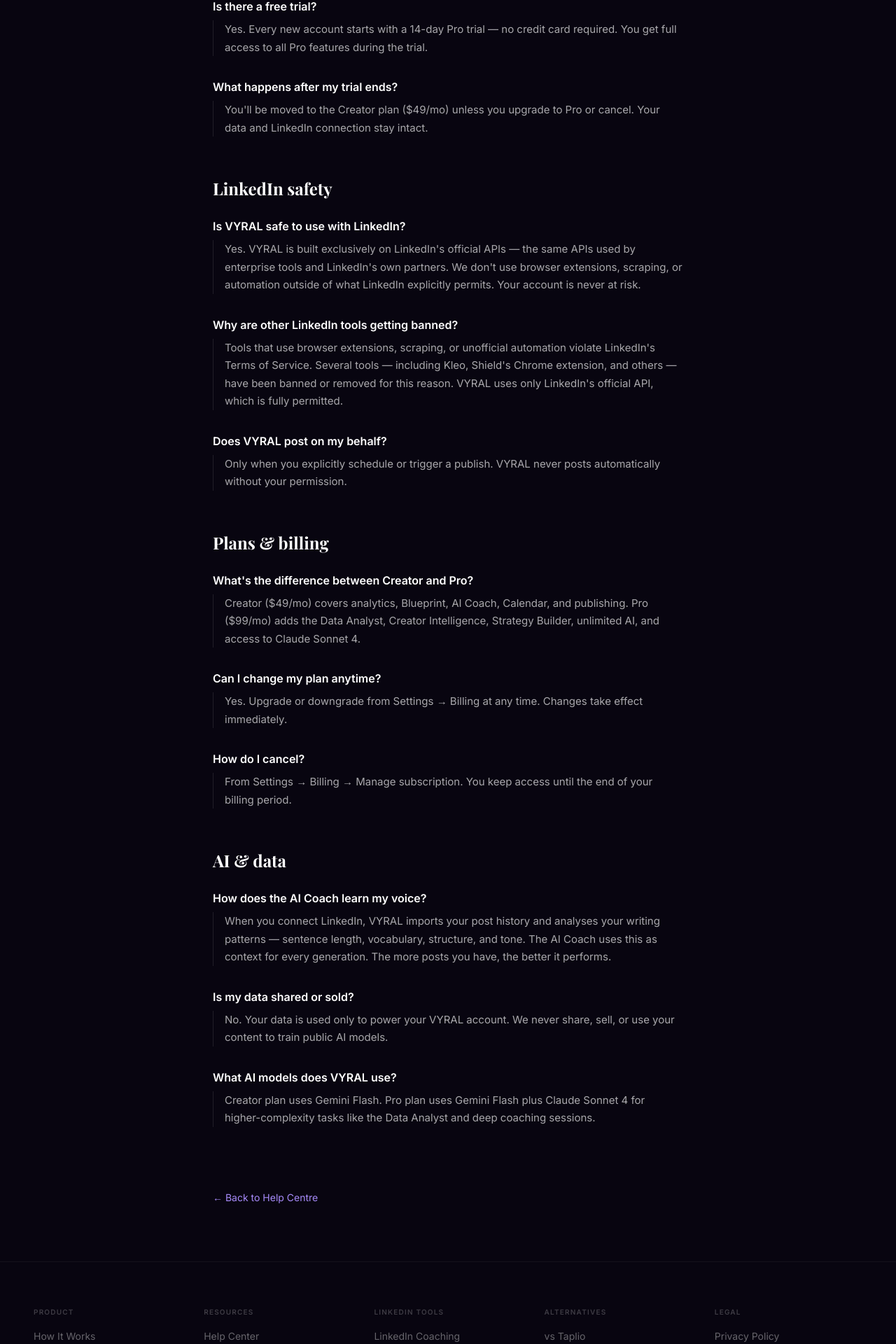
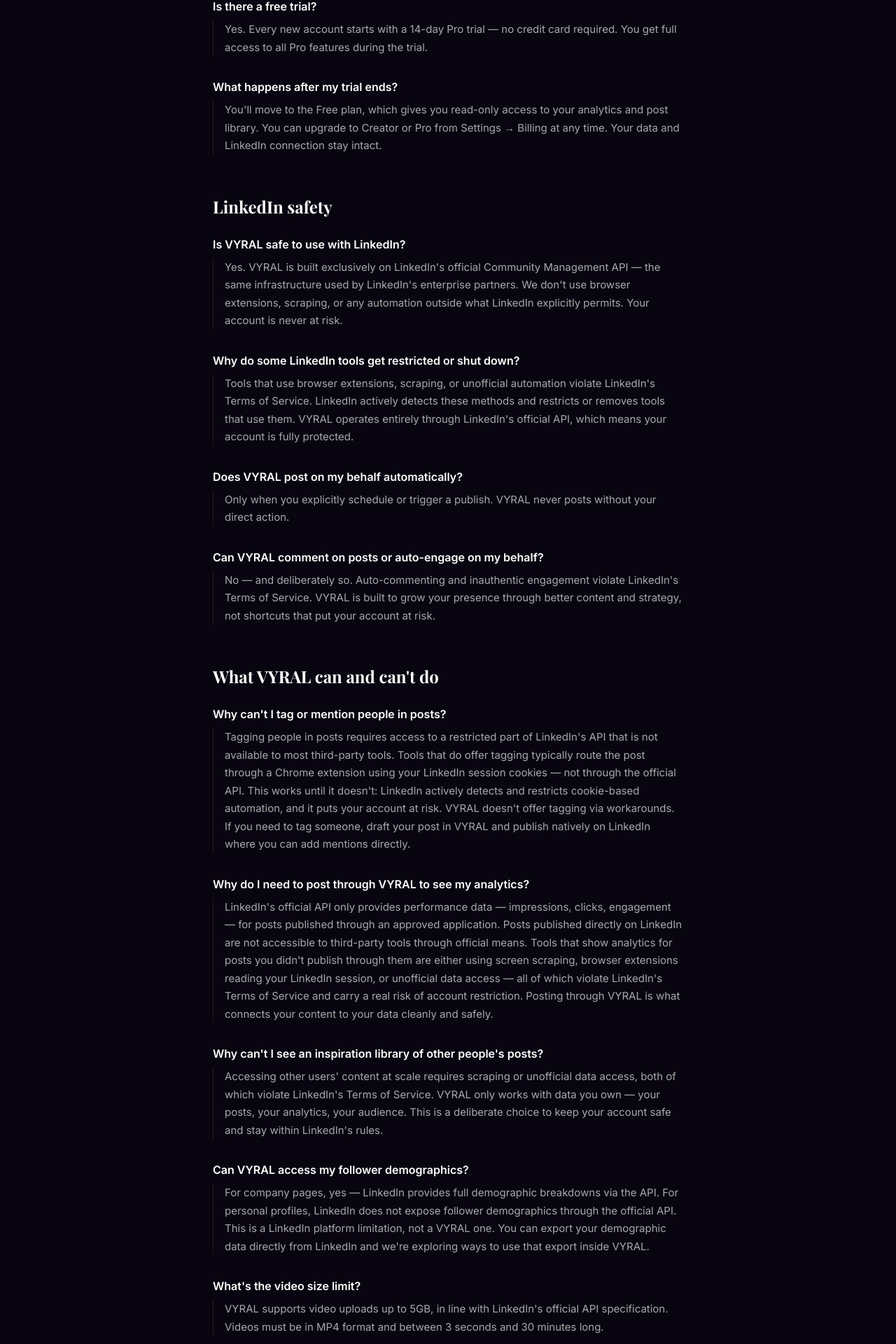
Before and after one commit to Brohanzz/vyral-marketing, a Next.js app: page /help/faq in a window 1280 px wide. Shown: the part 551-2471 px from the top of the page at 70% size. Built offline with nearby package versions, Linux system fonts and the light colour scheme.

Commit message:
copy: remove specific AI model names from marketing site; expand FAQ

```diff
--- a/src/app/help/faq/page.tsx
+++ b/src/app/help/faq/page.tsx
@@ -24,7 +24,7 @@
     items: [
       {
         q: "How do I connect my LinkedIn account?",
-        a: "Go to Settings → LinkedIn Connection and click Connect. You'll be taken through LinkedIn's standard OAuth flow — this is the same process used by apps like Notion and Slack. VYRAL never sees your LinkedIn password.",
+        a: "Go to Settings → LinkedIn Connection and click Connect. You'll go through LinkedIn's standard OAuth flow — the same process used by apps like Notion and Slack. VYRAL never sees your LinkedIn password.",
       },
       {
         q: "Is there a free trial?",
@@ -32,7 +32,7 @@
       },
       {
         q: "What happens after my trial ends?",
-        a: "You'll be moved to the Creator plan ($49/mo) unless you upgrade to Pro or cancel. Your data and LinkedIn connection stay intact.",
+        a: "You'll move to the Free plan, which gives you read-only access to your analytics and post library. You can upgrade to Creator or Pro from Settings → Billing at any time. Your data and LinkedIn connection stay intact.",
       },
     ],
   },
@@ -41,15 +41,44 @@
     items: [
       {
         q: "Is VYRAL safe to use with LinkedIn?",
-        a: "Yes. VYRAL is built exclusively on LinkedIn's official APIs — the same APIs used by enterprise tools and LinkedIn's own partners. We don't use browser extensions, scraping, or automation outside of what LinkedIn explicitly permits. Your account is never at risk.",
+        a: "Yes. VYRAL is built exclusively on LinkedIn's official Community Management API — the same infrastructure used by LinkedIn's enterprise partners. We don't use browser extensions, scraping, or any automation outside what LinkedIn explicitly permits. Your account is never at risk.",
       },
       {
-        q: "Why are other LinkedIn tools getting banned?",
-        a: "Tools that use browser extensions, scraping, or unofficial automation violate LinkedIn's Terms of Service. Several tools — including Kleo, Shield's Chrome extension, and others — have been banned or removed for this reason. VYRAL uses only LinkedIn's official API, which is fully permitted.",
+        q: "Why do some LinkedIn tools get restricted or shut down?",
+        a: "Tools that use browser extensions, scraping, or unofficial automation violate LinkedIn's Terms of Service. LinkedIn actively detects these methods and restricts or removes tools that use them. VYRAL operates entirely through LinkedIn's official API, which means your account is fully protected.",
       },
       {
-        q: "Does VYRAL post on my behalf?",
-        a: "Only when you explicitly schedule or trigger a publish. VYRAL never posts automatically without your permission.",
+        q: "Does VYRAL post on my behalf automatically?",
+        a: "Only when you explicitly schedule or trigger a publish. VYRAL never posts without your direct action.",
+      },
+      {
+        q: "Can VYRAL comment on posts or auto-engage on my behalf?",
+        a: "No — and deliberately so. Auto-commenting and inauthentic engagement violate LinkedIn's Terms of Service. VYRAL is built to grow your presence through better content and strategy, not shortcuts that put your account at risk.",
+      },
+    ],
+  },
+  {
+    heading: "What VYRAL can and can't do",
+    items: [
+      {
+        q: "Why can't I tag or mention people in posts?",
+        a: "Tagging people in posts requires access to a restricted part of LinkedIn's API that is not available to most third-party tools. Tools that do offer tagging typically route the post through a Chrome extension using your LinkedIn session cookies — not through the official API. This works until it doesn't: LinkedIn actively detects and restricts cookie-based automation, and it puts your account at risk. VYRAL doesn't offer tagging via workarounds. If you need to tag someone, draft your post in VYRAL and publish natively on LinkedIn where you can add mentions directly.",
+      },
+      {
+        q: "Why do I need to post through VYRAL to see my analytics?",
+        a: "LinkedIn's official API only provides performance data — impressions, clicks, engagement — for posts published through an approved application. Posts published directly on LinkedIn are not accessible to third-party tools through official means. Tools that show analytics for posts you didn't publish through them are either using screen scraping, browser extensions reading your LinkedIn session, or unofficial data access — all of which violate LinkedIn's Terms of Service and carry a real risk of account restriction. Posting through VYRAL is what connects your content to your data cleanly and safely.",
+      },
+      {
+        q: "Why can't I see an inspiration library of other people's posts?",
+        a: "Accessing other users' content at scale requires scraping or unofficial data access, both of which violate LinkedIn's Terms of Service. VYRAL only works with data you own — your posts, your analytics, your audience. This is a deliberate choice to keep your account safe and stay within LinkedIn's rules.",
+      },
+      {
+        q: "Can VYRAL access my follower demographics?",
+        a: "For company pages, yes — LinkedIn provides full demographic breakdowns via the API. For personal profiles, LinkedIn does not expose follower demographics through the official API. This is a LinkedIn platform limitation, not a VYRAL one. You can export your demographic data directly from LinkedIn and we're exploring ways to use that export inside VYRAL.",
+      },
+      {
+        q: "What's the video size limit?",
+        a: "VYRAL supports video uploads up to 5GB, in line with LinkedIn's official API specification. Videos must be in MP4 format and between 3 seconds and 30 minutes long.",
       },
     ],
   },
@@ -58,7 +87,7 @@
     items: [
       {
         q: "What's the difference between Creator and Pro?",
-        a: "Creator ($49/mo) covers analytics, Blueprint, AI Coach, Calendar, and publishing. Pro ($99/mo) adds the Data Analyst, Creator Intelligence, Strategy Builder, unlimited AI, and access to Claude Sonnet 4.",
+        a: "Creator ($49/mo) covers analytics, Blueprint, AI Coach, Calendar, and publishing. Pro ($99/mo) adds the Data Analyst, advanced content intelligence, and access to Claude for higher-complexity coaching and analysis.",
       },
       {
         q: "Can I change my plan anytime?",
@@ -82,8 +111,8 @@
         a: "No. Your data is used only to power your VYRAL account. We never share, sell, or use your content to train public AI models.",
       },
       {
-        q: "What AI models does VYRAL use?",
-        a: "Creator plan uses Gemini Flash. Pro plan uses Gemini Flash plus Claude Sonnet 4 for higher-complexity tasks like the Data Analyst and deep coaching sessions.",
+        q: "What AI does VYRAL use?",
+        a: "VYRAL uses Gemini for fast tasks and Claude for higher-complexity work like the Data Analyst and deep coaching sessions.",
       },
     ],
   },
--- a/src/app/pricing/PricingClient.tsx
+++ b/src/app/pricing/PricingClient.tsx
@@ -19,7 +19,7 @@
   "Content Calendar & Publishing",
   "Weekly Performance Reviews",
   "Full Analytics",
-  "Claude Sonnet AI model",
+  "Claude AI model",
 ];
 
 const proFeatures = [
@@ -56,7 +56,7 @@
     heading: "AI & Coaching",
     rows: [
       { label: "AI coaching messages", creator: "250/mo", pro: "Unlimited" },
-      { label: "AI model", creator: "Claude Sonnet", pro: "Claude Sonnet" },
+      { label: "AI model", creator: "Claude", pro: "Claude" },
       { label: "Coach (brainstorm, rewrite, critique)", creator: true, pro: true },
       { label: "Ideas Generator", creator: true, pro: true },
       { label: "Data Analyst", creator: false, pro: true },
--- a/src/app/pricing/page.tsx
+++ b/src/app/pricing/page.tsx
@@ -58,7 +58,7 @@
       name: "What AI models does VYRAL use?",
       acceptedAnswer: {
         "@type": "Answer",
-        text: "VYRAL uses Gemini Flash for fast tasks and Claude Sonnet for coaching and deep analysis across all paid plans.",
+        text: "VYRAL uses Gemini for fast tasks and Claude for coaching and deep analysis across all paid plans.",
       },
     },
   ],
```
